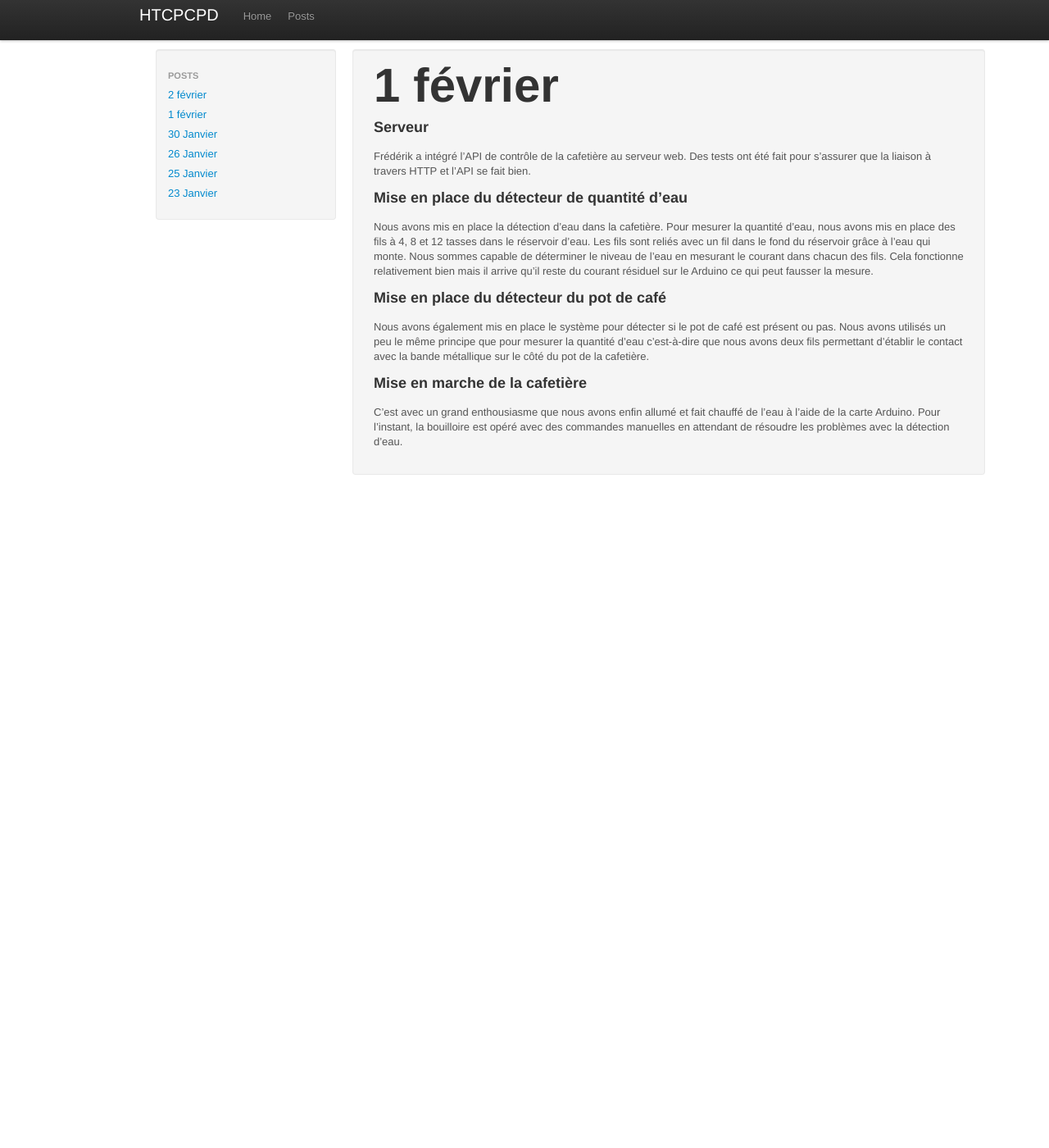
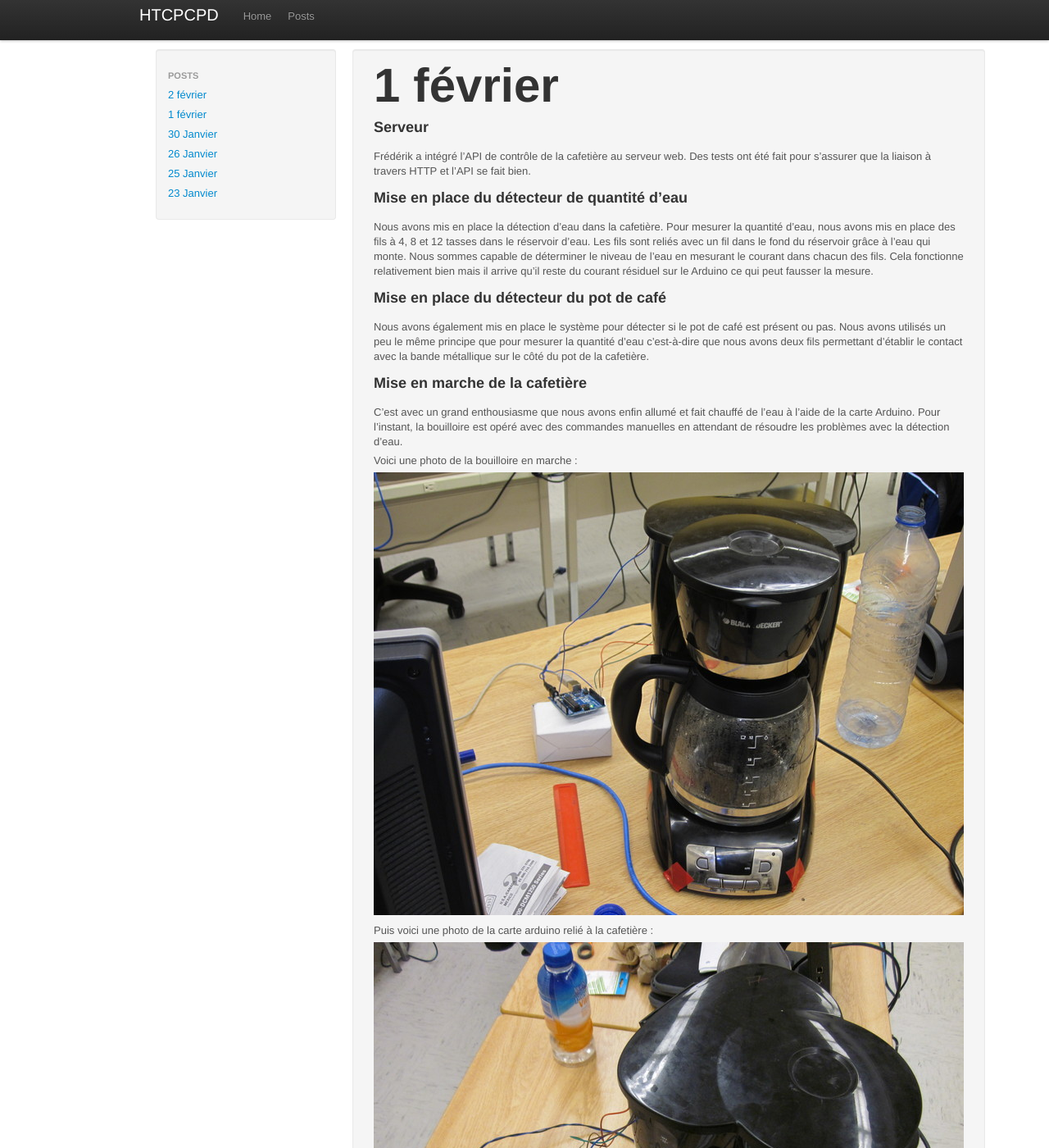
Before and after one commit to gelendir/htcpcpd, a Jekyll site: the page built from _posts/2012-02-01-01-fevrier.md, in a window 1280 px wide and 1400 px high. Shown: the whole window at 82% size. Built offline with Jekyll 4.4.1, drawn with Linux system fonts in a browser that asks for light colours.

Commit message:
add pictures to post of 01 fev

```diff
--- a/_posts/2012-02-01-01-fevrier.md
+++ b/_posts/2012-02-01-01-fevrier.md
@@ -36,3 +36,13 @@ C'est avec un grand enthousiasme que nous avons enfin allumé et fait chauffé
 de l'eau à l'aide de la carte Arduino. Pour l'instant, la bouilloire est
 opéré avec des commandes manuelles en attendant de résoudre les problèmes
 avec la détection d'eau.
+
+Voici une photo de la bouilloire en marche :
+
+![EauBouillante]({{ site.baseurl }}/photos/water_boiling.jpg)
+
+Puis voici une photo de la carte arduino relié à la cafetière :
+
+![ArduinoCafetiere]({{ site.baseurl }}/photos/arduino_coffee_pot.jpg)
+
+![ArduinoCafetiere]({{ site.baseurl }}/photos/arduino_coffee_pot_2.jpg)
```
